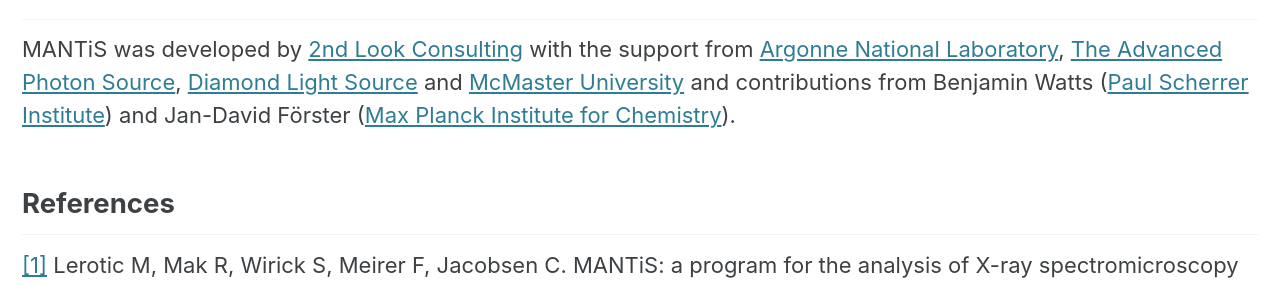
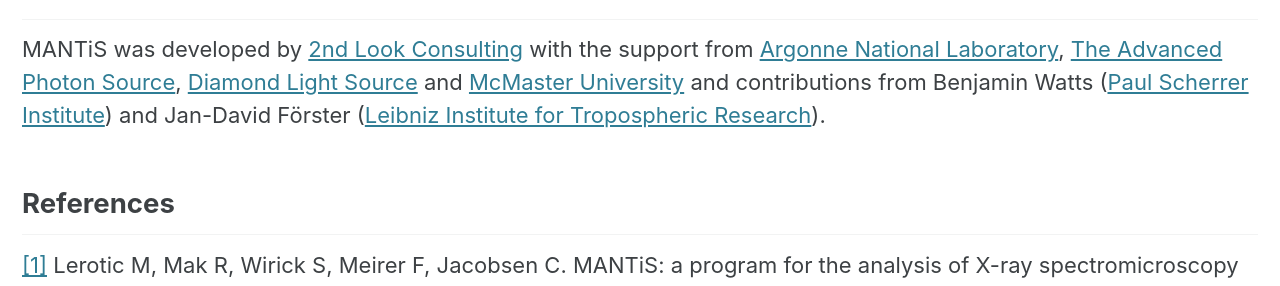
Before and after one commit to mlerotic/mlerotic.github.io, a Jekyll site: the page built from index.md, in a window 1280 px wide. Shown: the part 1304-1590 px from the top of the page. Built offline with Jekyll 4.4.1, drawn with Linux system fonts in a browser that asks for light colours; cached includes are drawn as plain includes.

Commit message:
updating JD's affiliation

```diff
--- a/index.md
+++ b/index.md
@@ -52,7 +52,7 @@
 {% include feature_row %}
 
 ## About
-MANTiS was developed by [2nd Look Consulting](http://2ndlookconsulting.com/) with the support from [Argonne National Laboratory](https://www.anl.gov/), [The Advanced Photon Source](https://www.aps.anl.gov/), [Diamond Light Source](https://www.diamond.ac.uk/Instruments/Imaging-and-Microscopy/I08/Software-for-data-analysis/) and [McMaster University](https://www.mcmaster.ca/) and contributions from Benjamin Watts \([Paul Scherrer Institute](https://www.psi.ch/en)\) and Jan-David Förster \([Max Planck Institute for Chemistry](https://www.mpic.de/person/50054/4673246)\).
+MANTiS was developed by [2nd Look Consulting](http://2ndlookconsulting.com/) with the support from [Argonne National Laboratory](https://www.anl.gov/), [The Advanced Photon Source](https://www.aps.anl.gov/), [Diamond Light Source](https://www.diamond.ac.uk/Instruments/Imaging-and-Microscopy/I08/Software-for-data-analysis/) and [McMaster University](https://www.mcmaster.ca/) and contributions from Benjamin Watts \([Paul Scherrer Institute](https://www.psi.ch/en)\) and Jan-David Förster \([Leibniz Institute for Tropospheric Research](https://www.tropos.de/)\).
 
 
 ## References
```
